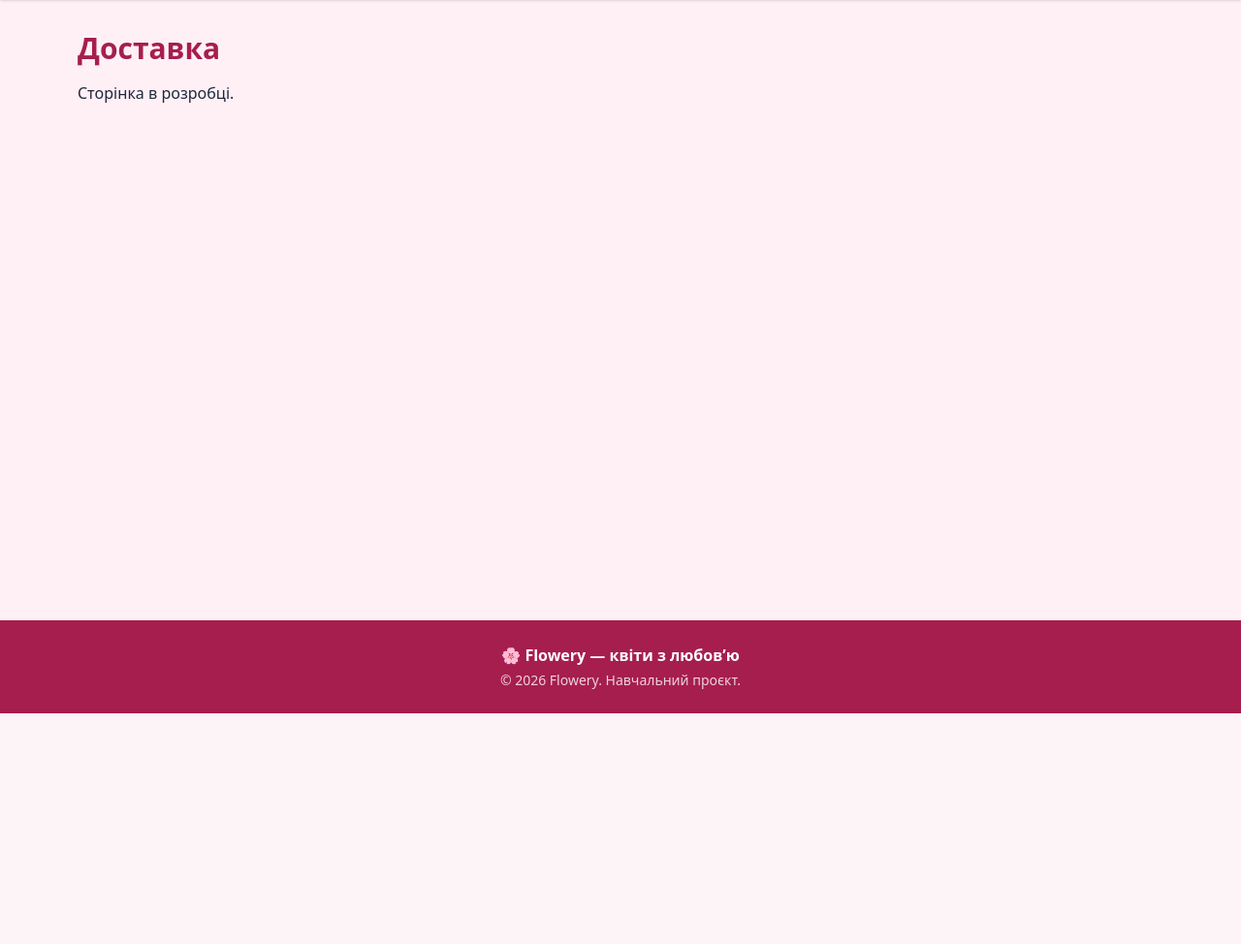
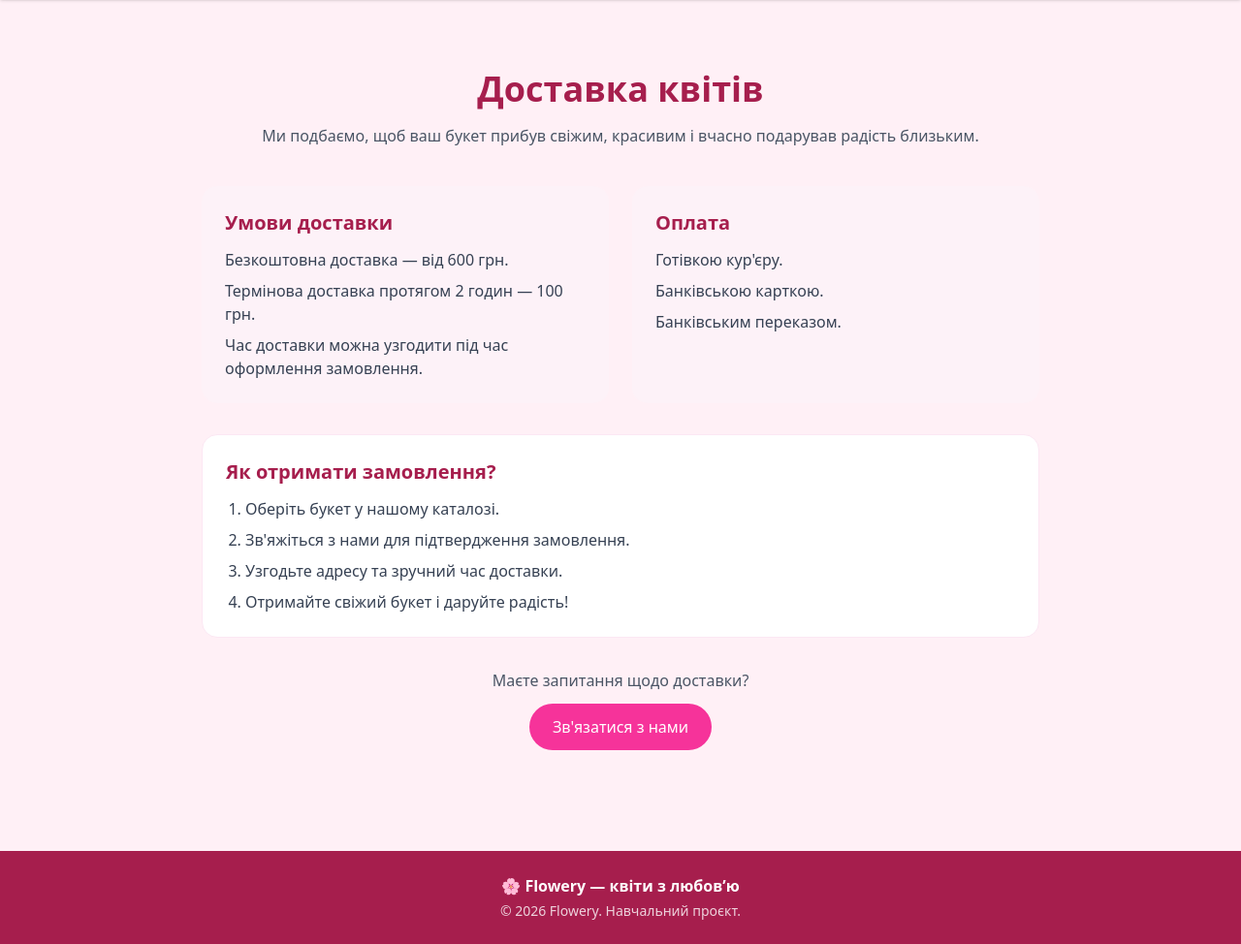
Before and after one commit to GinaWQ/Flowery, a Flask app: page /delivery in a window 1280 px wide. Shown: the part 64-1038 px from the top of the page at 97% size. Before the commit the page ends 800 px from the top, so only its background shows below. Run offline with Flask 3, Linux system fonts and the light colour scheme.

Commit message:
Add delivery and contacts pages

```diff
--- a/templates/delivery.html
+++ b/templates/delivery.html
@@ -1,6 +1,74 @@
+
 {% extends "base.html" %}
+
 {% block title %}Доставка{% endblock %}
+
 {% block content %}
-<h1 class="text-3xl font-bold text-brand-dark">Доставка</h1>
-<p class="mt-4">Сторінка в розробці.</p>
+<div class="max-w-4xl mx-auto py-10 px-4">
+
+    <div class="text-center mb-10">
+        <h1 class="text-4xl font-bold text-brand-dark">Доставка квітів</h1>
+        <p class="mt-4 text-gray-600">
+            Ми подбаємо, щоб ваш букет прибув свіжим,
+            красивим і вчасно подарував радість близьким.
+        </p>
+    </div>
+
+    <div class="grid md:grid-cols-2 gap-6">
+
+        <div class="bg-pink-50 rounded-2xl p-6">
+            <h2 class="text-xl font-bold text-brand-dark mb-3">
+                Умови доставки
+            </h2>
+            <p class="text-gray-700 mb-2">
+                Безкоштовна доставка — від 600 грн.
+            </p>
+            <p class="text-gray-700 mb-2">
+                Термінова доставка протягом 2 годин — 100 грн.
+            </p>
+            <p class="text-gray-700">
+                Час доставки можна узгодити під час оформлення замовлення.
+            </p>
+        </div>
+
+        <div class="bg-pink-50 rounded-2xl p-6">
+            <h2 class="text-xl font-bold text-brand-dark mb-3">
+                Оплата
+            </h2>
+            <p class="text-gray-700 mb-2">
+                Готівкою кур'єру.
+            </p>
+            <p class="text-gray-700 mb-2">
+                Банківською карткою.
+            </p>
+            <p class="text-gray-700">
+                Банківським переказом.
+            </p>
+        </div>
+
+    </div>
+
+    <div class="mt-8 bg-white border border-pink-100 rounded-2xl p-6">
+        <h2 class="text-xl font-bold text-brand-dark mb-3">
+            Як отримати замовлення?
+        </h2>
+        <ol class="list-decimal pl-5 text-gray-700 space-y-2">
+            <li>Оберіть букет у нашому каталозі.</li>
+            <li>Зв'яжіться з нами для підтвердження замовлення.</li>
+            <li>Узгодьте адресу та зручний час доставки.</li>
+            <li>Отримайте свіжий букет і даруйте радість!</li>
+        </ol>
+    </div>
+
+    <div class="text-center mt-8">
+        <p class="text-gray-600 mb-3">
+            Маєте запитання щодо доставки?
+        </p>
+        <a href="{{ url_for('contacts') }}"
+           class="inline-block bg-pink-500 text-white px-6 py-3 rounded-full hover:bg-pink-600">
+            Зв'язатися з нами
+        </a>
+    </div>
+
+</div>
 {% endblock %}
```
Also changed, not shown: templates/contacts.html (+71 -4 lines).
